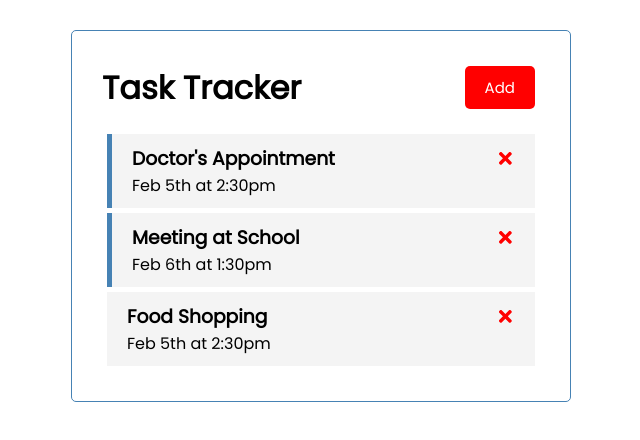
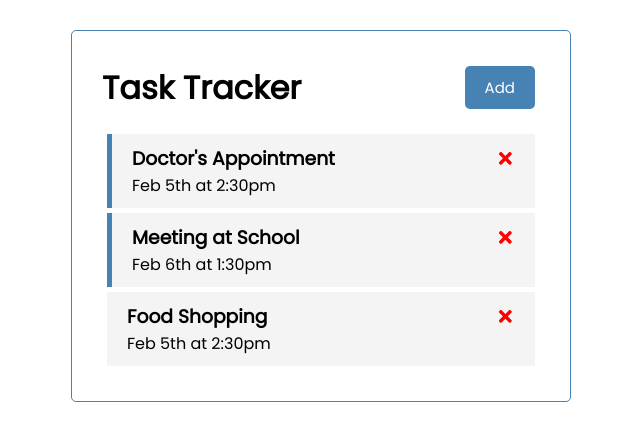
Before and after one commit to EmmanuelOBUjunior/taskTracker, a React (Create React App) app: page / in a window 1280 px wide. Shown: the top 440 px of the page, without its empty margins (319-959 px from the left). Built offline with nearby package versions, Linux system fonts and the light colour scheme.

Commit message:
Completed UI

```diff
--- a/package.json
+++ b/package.json
@@ -6,6 +6,7 @@
     "@testing-library/jest-dom": "^5.16.4",
     "@testing-library/react": "^13.3.0",
     "@testing-library/user-event": "^13.5.0",
+    "json-server": "^0.17.0",
     "react": "^18.2.0",
     "react-dom": "^18.2.0",
     "react-icons": "^4.4.0",
--- a/src/components/Header.js
+++ b/src/components/Header.js
@@ -5,7 +5,7 @@ const Header = ({title, onAdd, showAdd}) => {
   return (
 	<header className='header'>
 		<h1>{title}</h1>
-		<Button color= {showAdd ? 'green' : 'red'} onClick={onAdd}/>
+		<Button color= {showAdd ? 'red' : 'steelblue'} text = {showAdd ? 'Close' : 'Add'} onClick={onAdd}/>
 	</header>
   )
 }
```
Also changed, not shown: 1 other file (tests, documents, lock files or other folders).
